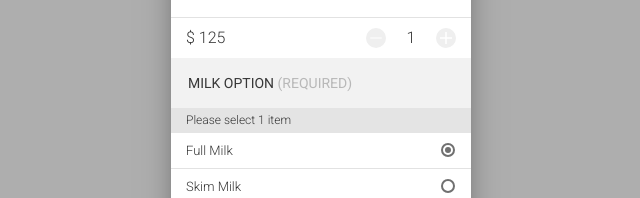
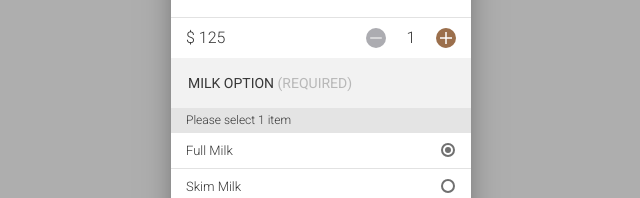
Before and after one commit to danil4905/Modal, a plain HTML site: page index.html in a window 1280 px wide. Shown: the part 265-463 px from the top of the page, 319-959 px from the left. Drawn offline with Linux system fonts and the light colour scheme.

Commit message:
Update style.css

```diff
--- a/style.css
+++ b/style.css
@@ -94,11 +94,11 @@ h1 {
     fill: #fff;
 }
 
-.minus-btn {
+#minus-btn {
     background-color: #acacb1;
 }
 
-.pluse-btn {
+#pluse-btn {
     background-color: #9b6f4c;
 }
 
```
